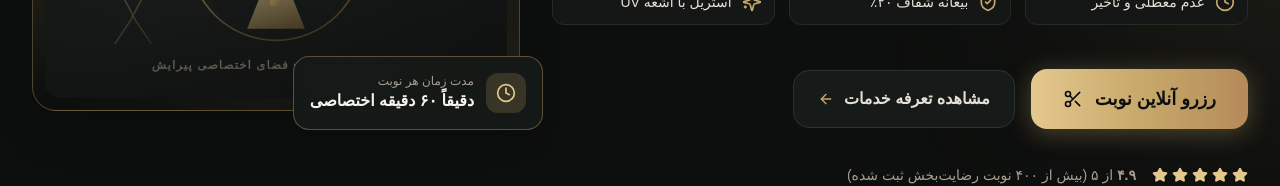
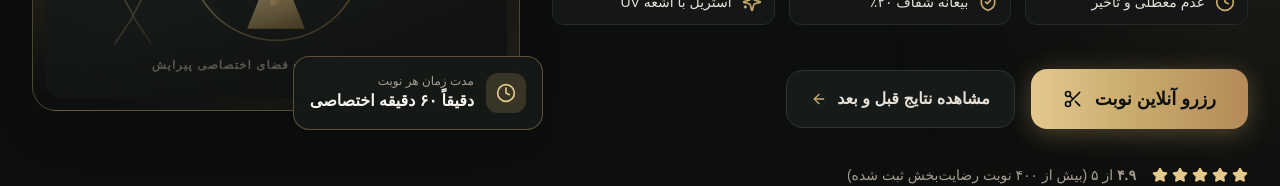
Before and after one commit to MhasanLookzade/koroush-barber, a Next.js app: page / in a window 1280 px wide. Shown: the part 467-653 px from the top of the page. Built offline with nearby package versions, Linux system fonts and the light colour scheme; no server answers; the database is empty.

Commit message:
style(pricing): relocate pricing action into booking

```diff
--- a/components/home/HeroSection.tsx
+++ b/components/home/HeroSection.tsx
@@ -70,10 +70,10 @@ export function HeroSection() {
 
               <button
                 type="button"
-                onClick={() => scrollTo("#services")}
-                className="inline-flex items-center justify-center gap-2.5 px-6 py-4 rounded-2xl text-base font-semibold text-[#E6E0D6] bg-[#161A18] hover:bg-[#202522] border border-[#2B332F] transition-all cursor-pointer"
+                onClick={() => scrollTo("#comparison")}
+                className="inline-flex items-center justify-center gap-2.5 px-6 py-4 rounded-2xl text-base font-semibold text-[#E6E0D6] bg-[#161A18] hover:bg-[#202522] border border-[#2B332F] transition-all cursor-pointer min-h-[48px]"
               >
-                <span>مشاهده تعرفه خدمات</span>
+                <span>مشاهده نتایج قبل و بعد</span>
                 <ArrowLeft className="w-4 h-4 text-[#C8A96B]" />
               </button>
             </div>
```
